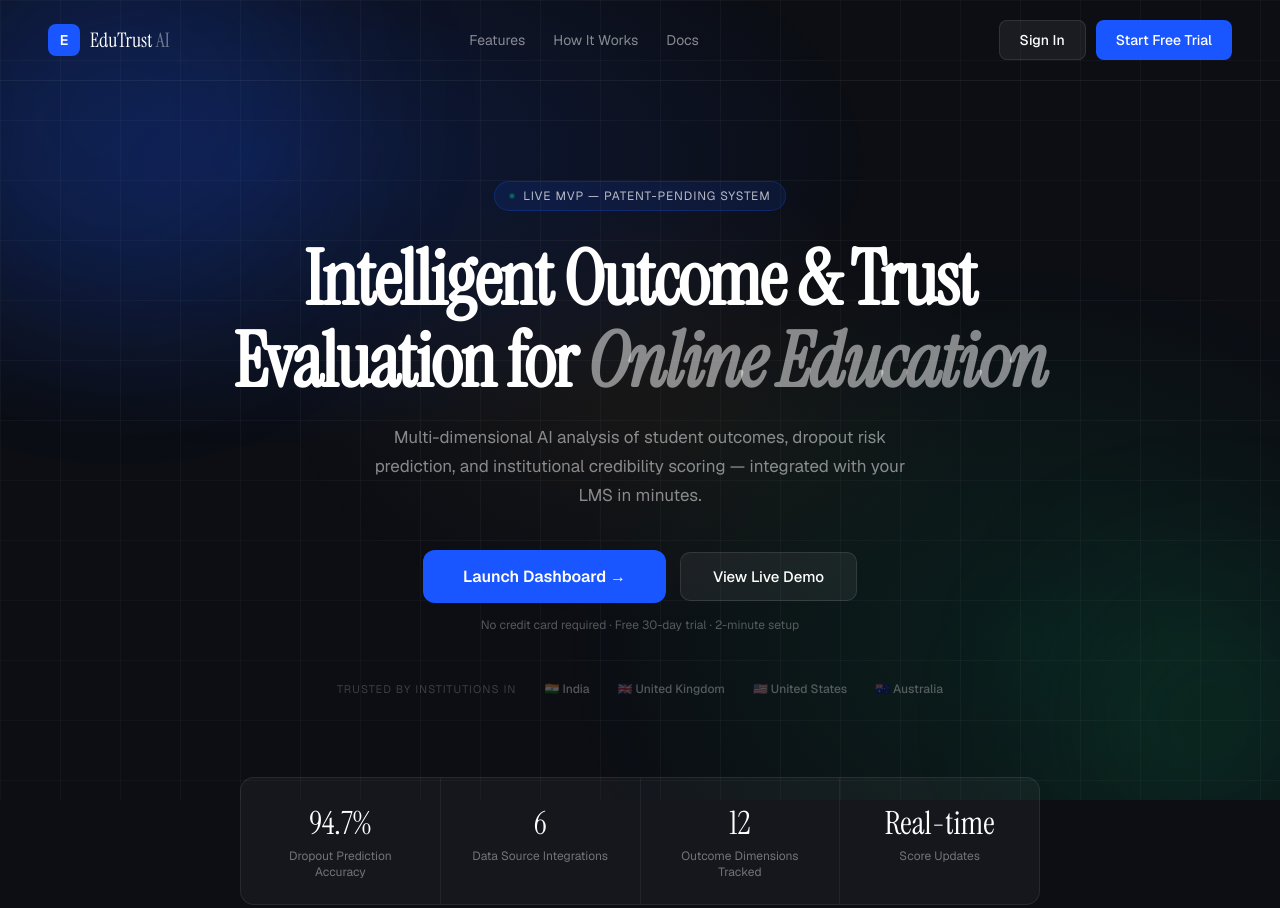
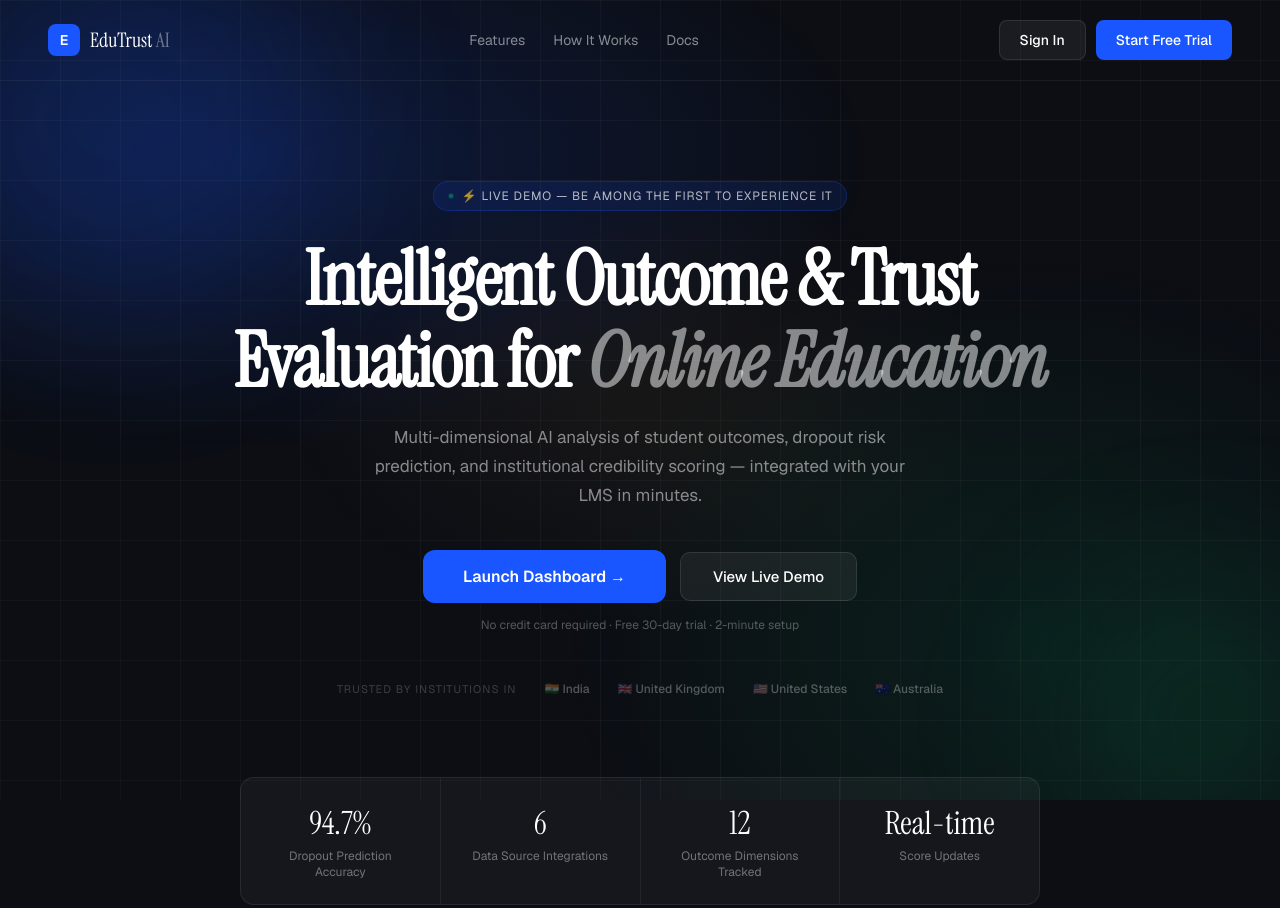
Before and after one commit to rahulsharmars1988-netizen/edutrust-ai, a plain HTML site: page index.html in a window 1280 px wide. Shown: the top 908 px of the page. Drawn offline with nearby package versions, Linux system fonts and the light colour scheme.

Commit message:
Update index.html

```diff
--- a/index.html
+++ b/index.html
@@ -224,7 +224,7 @@ footer p{font-size:12px;color:rgba(255,255,255,0.2)}
 </nav>
 
 <section class="hero">
-  <div class="hero-badge"><span class="pulse-dot"></span> Live MVP — Patent-Pending System</div>
+  <div class="hero-badge"><span class="pulse-dot"></span> ⚡ Live Demo — Be Among the First to Experience It</div>
   <h1>Intelligent Outcome &amp; Trust<br>Evaluation for <em>Online Education</em></h1>
   <p>Multi-dimensional AI analysis of student outcomes, dropout risk prediction, and institutional credibility scoring — integrated with your LMS in minutes.</p>
   <div class="hero-actions">
```
